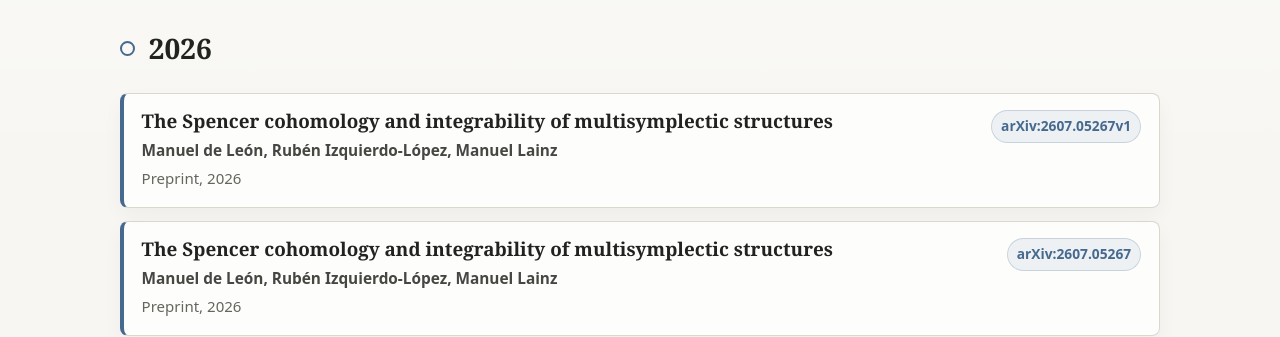
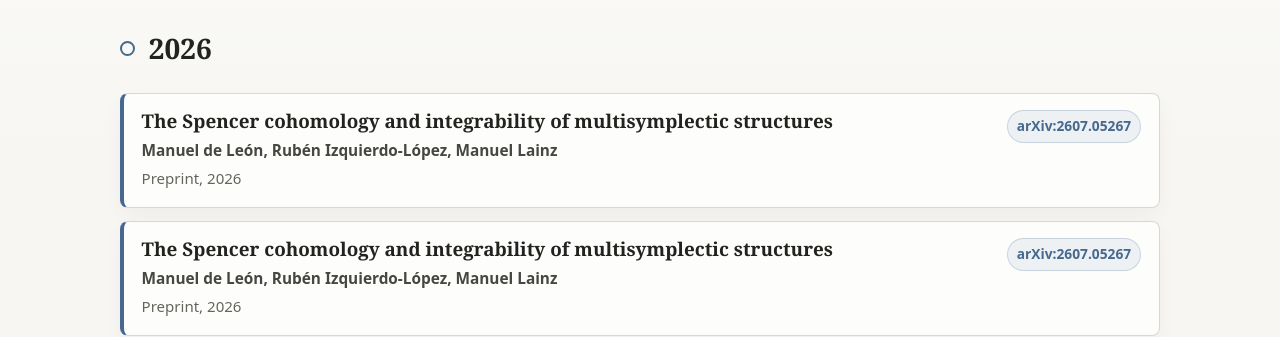
Before and after one commit to GeomMPhys/geommphys.github.io, a Jekyll site: the page built from publications.md, in a window 1280 px wide and 900 px high, scrolled down 356 px. Shown: the part 144-481 px from the top of the window. Built offline with Jekyll 4.4.1, drawn with Linux system fonts in a browser that asks for light colours.

Commit message:
removed v1 in Ruben-Manuel-Manolo's newest paper details

```diff
--- a/_data/publications.yml
+++ b/_data/publications.yml
@@ -21,9 +21,9 @@ selected:
     authors: "Manuel de León, Rubén Izquierdo-López, Manuel Lainz"
     venue: "Preprint"
     year: 2026
-    arxiv: "2607.05267v1"
+    arxiv: "2607.05267"
     doi: ""
-    url: "https://arxiv.org/abs/2607.05267v1"
+    url: "https://arxiv.org/abs/2607.05267"
 
 
   - title: "The Spencer cohomology and integrability of multisymplectic structures"
```
